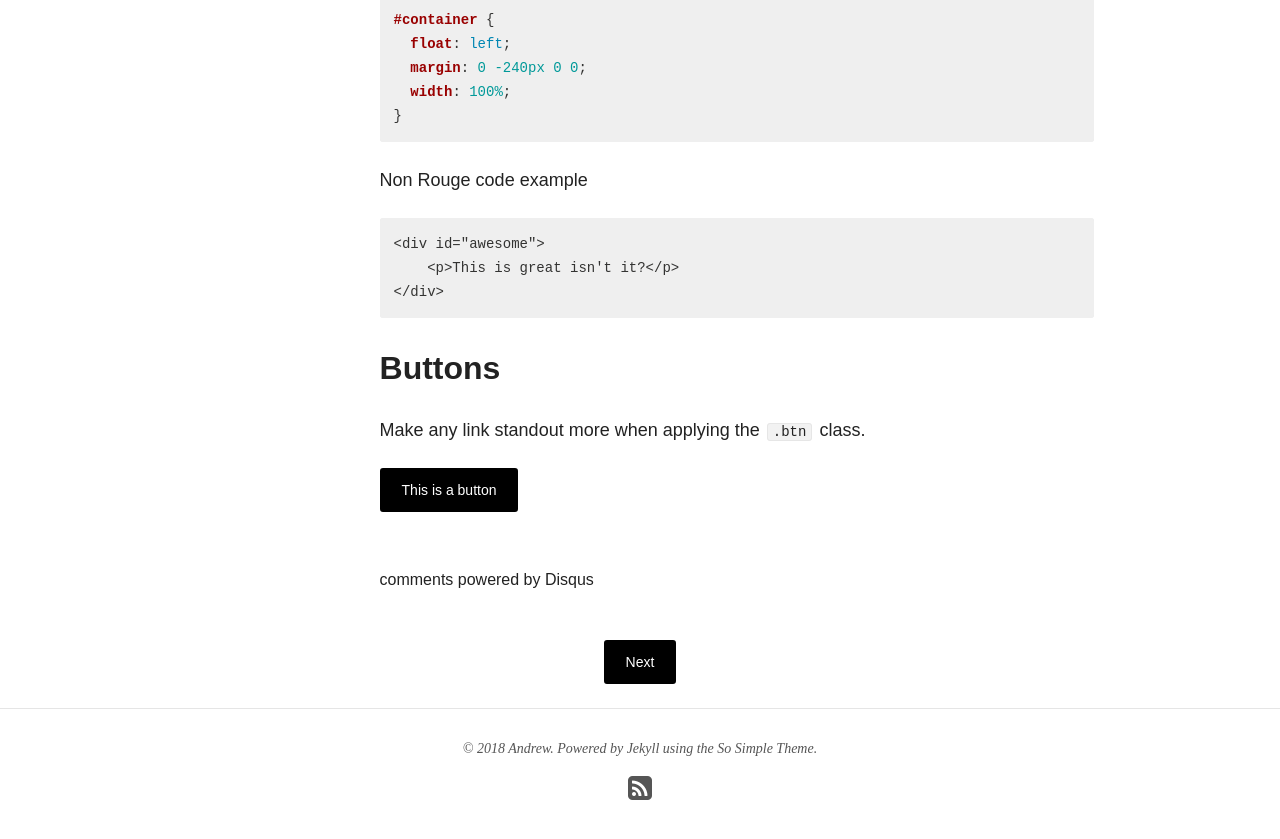
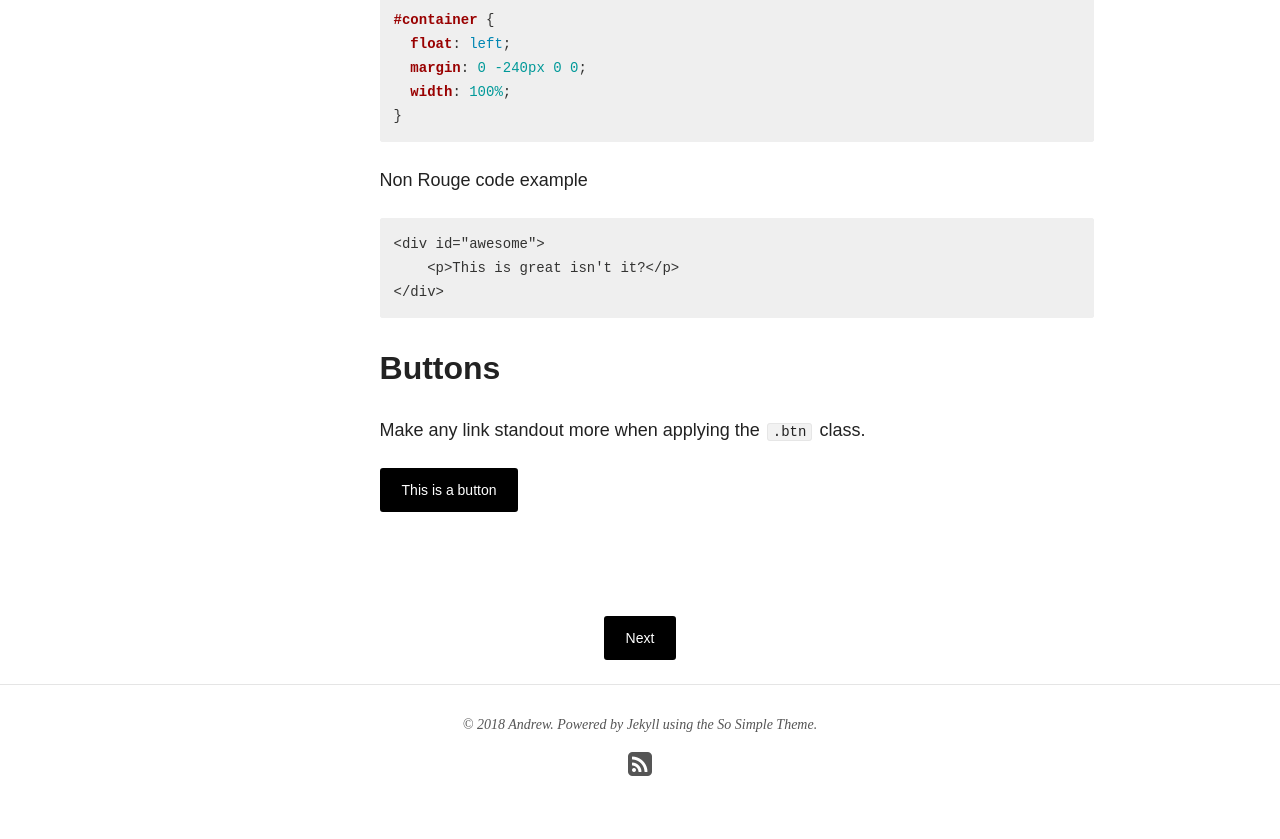
Before and after one commit to awb305/ShelbysChristmas, a Jekyll site: the page built from _posts/articles/2011-03-10-sample-post.md, in a window 1280 px wide and 900 px high, scrolled down 3138 px. Shown: the top 839 px of the window. Built offline with Jekyll 4.4.1, drawn with Linux system fonts in a browser that asks for light colours; nearby versions of some CDN libraries; comment, search, counter and statistics services are not loaded; part of the change alters nothing that is shown.

Commit message:
previous

```diff
--- a/_includes/disqus-comments.html
+++ b/_includes/disqus-comments.html
@@ -1,23 +1,20 @@
-{% if site.owner.disqus-shortname %}
-<script type="text/javascript">
-    /* * * CONFIGURATION VARIABLES: EDIT BEFORE PASTING INTO YOUR WEBPAGE * * */
-    var disqus_shortname = '{{ site.owner.disqus-shortname }}'; // required: replace example with your forum shortname
+<div id="disqus_thread"></div>
+<script>
 
-    /* * * DON'T EDIT BELOW THIS LINE * * */
-    (function() {
-        var dsq = document.createElement('script'); dsq.type = 'text/javascript'; dsq.async = true;
-        dsq.src = 'https://' + disqus_shortname + '.disqus.com/embed.js';
-        (document.getElementsByTagName('head')[0] || document.getElementsByTagName('body')[0]).appendChild(dsq);
-    })();
-
-    /* * * DON'T EDIT BELOW THIS LINE * * */
-    (function () {
-        var s = document.createElement('script'); s.async = true;
-        s.type = 'text/javascript';
-        s.src = 'https://' + disqus_shortname + '.disqus.com/count.js';
-        (document.getElementsByTagName('HEAD')[0] || document.getElementsByTagName('BODY')[0]).appendChild(s);
-    }());
+/**
+*  RECOMMENDED CONFIGURATION VARIABLES: EDIT AND UNCOMMENT THE SECTION BELOW TO INSERT DYNAMIC VALUES FROM YOUR PLATFORM OR CMS.
+*  LEARN WHY DEFINING THESE VARIABLES IS IMPORTANT: https://disqus.com/admin/universalcode/#configuration-variables*/
+/*
+var disqus_config = function () {
+this.page.url = PAGE_URL;  // Replace PAGE_URL with your page's canonical URL variable
+this.page.identifier = PAGE_IDENTIFIER; // Replace PAGE_IDENTIFIER with your page's unique identifier variable
+};
+*/
+(function() { // DON'T EDIT BELOW THIS LINE
+var d = document, s = d.createElement('script');
+s.src = 'https://italy-travel-blog.disqus.com/embed.js';
+s.setAttribute('data-timestamp', +new Date());
+(d.head || d.body).appendChild(s);
+})();
 </script>
 <noscript>Please enable JavaScript to view the <a href="https://disqus.com/?ref_noscript">comments powered by Disqus.</a></noscript>
-<a href="https://disqus.com" class="dsq-brlink">comments powered by <span class="logo-disqus">Disqus</span></a>
-{% endif %}
```
